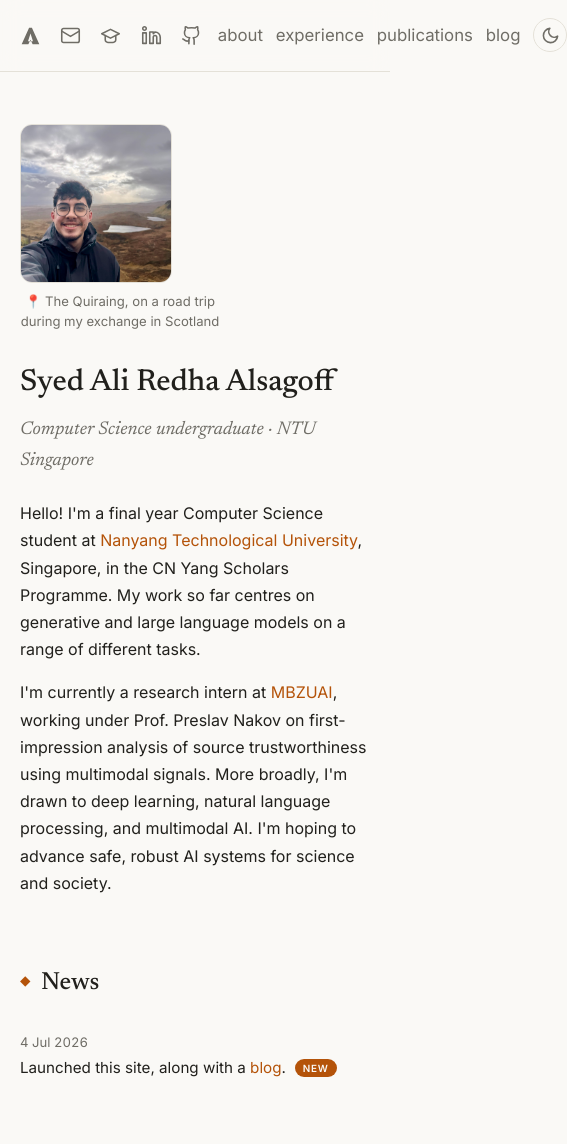
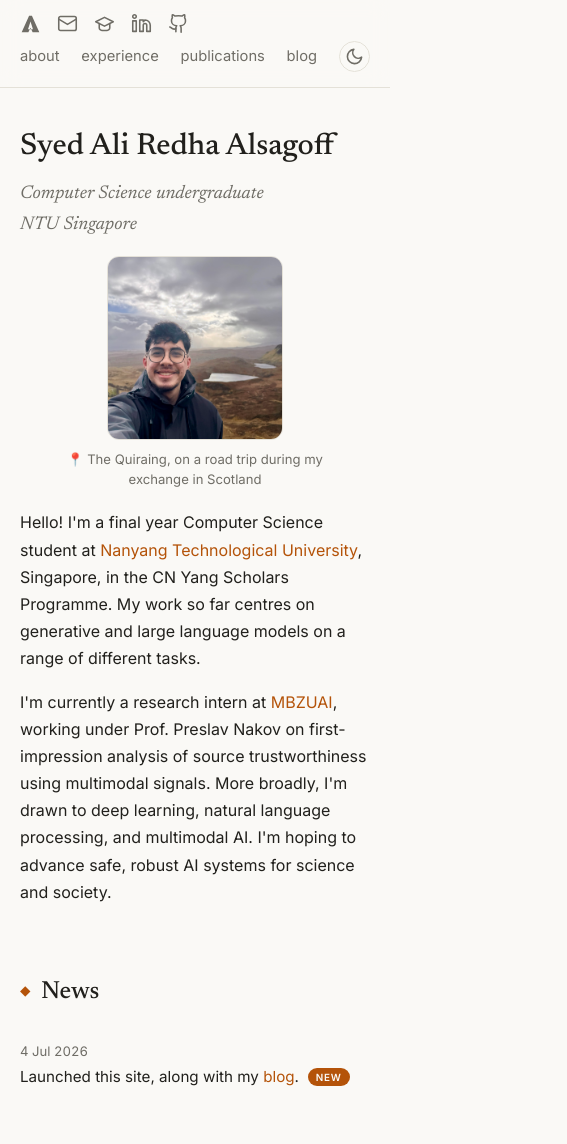
Before and after one commit to syed-aliredha/syed-aliredha.github.io, a plain HTML site: page index.html in a window 390 px wide. Shown: the top 1144 px of the page, 567 px wide, since content can reach past the window. Drawn offline with Linux system fonts and the light colour scheme.

Commit message:
Mobile Optimisation

```diff
--- a/css/style.css
+++ b/css/style.css
@@ -861,16 +861,87 @@ a.publication-body:hover .publication-title {
 @media (max-width: 600px) {
   h1 { font-size: 1.9rem; }
 
+  /* Two-row header taller than desktop's — keep anchor targets clear of it */
+  html {
+    scroll-padding-top: 7rem;
+  }
+
+  /* Stack the hero: name and subtitle first, then the centred portrait,
+     then the intro paragraphs. display:contents lifts the text block's
+     children into the flex column so the photo can slot between them. */
   .hero {
-    flex-direction: column-reverse;
+    flex-direction: column;
+    gap: 0; /* spacing comes from the children's own margins */
     padding-top: 2.5rem;
   }
 
+  .hero-text {
+    display: contents;
+  }
+
+  .hero h1 { order: 1; }
+  .hero .hero-subtitle { order: 2; margin-bottom: 0.5rem; }
+  .hero .hero-visual { order: 3; }
+  .hero .hero-text p:not(.hero-subtitle) { order: 4; }
+
+  .hero-visual {
+    align-self: center;
+    margin: 0.5rem 0 1.25rem;
+  }
+
+  /* The caption below is wider than the photo, so the photo needs its own
+     centring inside the visual block */
   .hero-photo {
-    width: 9.5rem;
+    width: 11rem;
+    margin: 0 auto;
+  }
+
+  /* Subtitle stacks as two clean lines: role, then university — no dangling
+     separator dot */
+  .subtitle-sep {
+    display: none;
+  }
+
+  .subtitle-org {
+    display: block;
+  }
+
+  /* Caption may run wider than the photo, but never to a third line */
+  .hero-caption {
+    max-width: 17rem;
+  }
+
+  /* The single-row nav is wider than a phone screen — wrap it into two rows:
+     icons on top, page links + theme toggle below. */
+  .nav {
+    flex-wrap: wrap;
+    padding: 0.8rem 1.25rem 0.9rem;
+    row-gap: 0.45rem;
+  }
+
+  .nav-icons {
+    gap: 1rem;
+  }
+
+  /* Bigger touch targets without changing the look: pad each icon link and
+     pull the padding back out of the layout */
+  .nav-icons a {
+    padding: 0.55rem;
+    margin: -0.55rem;
   }
 
   .nav-right {
-    gap: 0.8rem;
+    width: 100%;
+    justify-content: space-between;
+    gap: 0.35rem;
+  }
+
+  /* Sized so the links row still fits a 320px screen */
+  .nav-link {
+    font-size: 0.92rem;
+  }
+
+  .theme-toggle {
+    padding: 0.32rem;
   }
 }
--- a/index.html
+++ b/index.html
@@ -111,7 +111,7 @@
     <section id="about" class="hero">
       <div class="hero-text">
         <h1>Syed Ali Redha Alsagoff</h1>
-        <p class="hero-subtitle">Computer Science undergraduate · NTU Singapore</p>
+        <p class="hero-subtitle">Computer Science undergraduate<span class="subtitle-sep"> · </span><span class="subtitle-org">NTU Singapore</span></p>
         <p>
           Hello! I'm a final year Computer Science student at
           <a href="https://www.ntu.edu.sg/computing" target="_blank" rel="noopener">Nanyang Technological University</a>,
--- a/js/news.js
+++ b/js/news.js
@@ -13,6 +13,6 @@
 const NEWS = [
   {
     date: "2026-07-04",
-    text: "Launched this site, along with a [blog](/blog/).",
+    text: "Launched this site, along with my [blog](/blog/).",
   },
 ];
```
